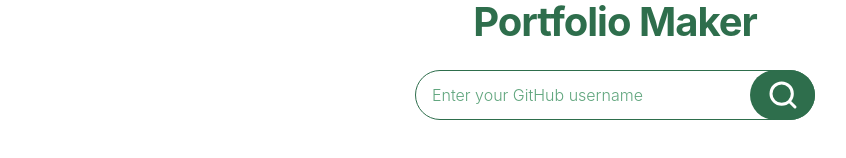
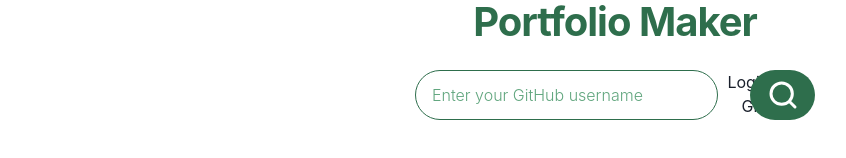
Before and after one commit to soritaheng/uq-hackathon, a React (Vite) app in the folder frontend/: page /step1 in a window 1280 px wide. Shown: the part 336-494 px from the top of the page, without its empty margins (25-871 px from the left). Built offline with nearby package versions, Linux system fonts and the light colour scheme.

Commit message:
testing authorise

```diff
--- a/frontend/src/App.jsx
+++ b/frontend/src/App.jsx
@@ -26,6 +26,7 @@
   const location = useLocation();
   const navigate = useNavigate();
 
+
   useEffect(() => {
     if (currentStep === 1 && location.pathname !== "/step1") {
       navigate("/step1");
--- a/frontend/src/views/Step1.jsx
+++ b/frontend/src/views/Step1.jsx
@@ -9,6 +9,7 @@
   const [error, setError] = useState("");
   const { repos, setRepos, username, setUsername, userDetails, setUserDetails, setCurrentStep } = useContext(RepoContext);
   const navigate = useNavigate();
+  const CLIENT_ID = "Ov23li7rGmKa5yU7koL8";
 
   const fetchData = async () => {
     if (!usernameInput) {
@@ -58,6 +59,10 @@
     }
   };
 
+  function loginWithGithub(){
+    window.location.assign("https://github.com/login/oauth/authorize?client_id=" + CLIENT_ID);
+  }
+
   return (
     <div>
       <div className="relative isolate px-6 pt-14 lg:px-8">
@@ -82,6 +87,12 @@
                 >
                   <img src={Search} alt="" />
                 </button>
+                <div>
+                  <button onClick={loginWithGithub}>
+                  Login with Github
+                  </button>
+                </div>
+
               </div>
             </div>
             {error && <p className="text-red-600 mt-4">{error}</p>}
```
